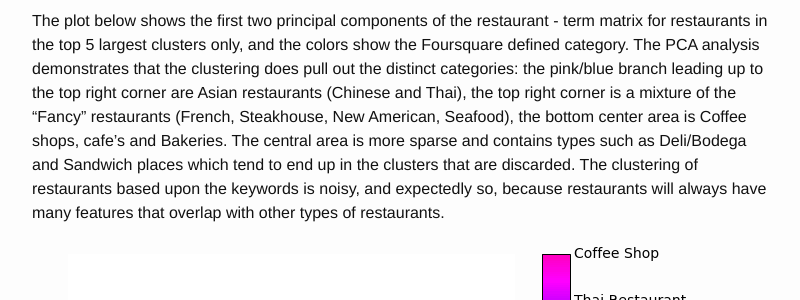
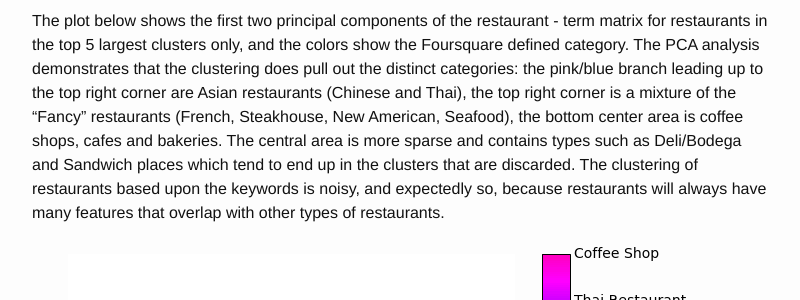
Before and after one commit to alexabate/alexabate.github.io, a Jekyll site: the page built from _posts/2016-10-03-market-insight.md, in a window 1280 px wide and 900 px high, scrolled down 2510 px. Shown: the part 248-548 px from the top of the window, without its empty margins (238-1038 px from the left). Built offline with Jekyll 4.4.1, drawn with Linux system fonts in a browser that asks for light colours; some web fonts are replaced; some of the changed text lies outside the part shown.

Commit message:
Update 2016-10-03-market-insight.md

```diff
--- a/_posts/2016-10-03-market-insight.md
+++ b/_posts/2016-10-03-market-insight.md
@@ -63,7 +63,7 @@ After studying the distribution of the most frequent Foursquare restaurant categ
 * The "Fancy" label was chosen because the most frequent restaurant types were fairly evenly spread over French, New American, Steakhouse and Seafood (restaurant types that tend to be at a higher price point), and the top keywords were more expensive items also
 * The two clusters that were labelled "other" were discarded from further analysis because these refer to just generic snack food places, take-out and markets.
 
-The plot below shows the first two principal components of the restaurant - term matrix for restaurants in the top 5 largest clusters only, and the colors show the Foursquare defined category. The PCA analysis demonstrates that the clustering does pull out the distinct categories: the pink/blue branch leading up to the top right corner are Asian restaurants (Chinese and Thai), the top right corner is a mixture of the "Fancy" restaurants (French, Steakhouse, New American, Seafood), the bottom center area is Coffee shops, cafe's and Bakeries. The central area is more sparse and contains types such as Deli/Bodega and Sandwich places which tend to end up in the clusters that are discarded. The clustering of restaurants based upon the keywords is noisy, and expectedly so, because restaurants will always have many features that overlap with other types of restaurants.
+The plot below shows the first two principal components of the restaurant - term matrix for restaurants in the top 5 largest clusters only, and the colors show the Foursquare defined category. The PCA analysis demonstrates that the clustering does pull out the distinct categories: the pink/blue branch leading up to the top right corner are Asian restaurants (Chinese and Thai), the top right corner is a mixture of the "Fancy" restaurants (French, Steakhouse, New American, Seafood), the bottom center area is coffee shops, cafes and bakeries. The central area is more sparse and contains types such as Deli/Bodega and Sandwich places which tend to end up in the clusters that are discarded. The clustering of restaurants based upon the keywords is noisy, and expectedly so, because restaurants will always have many features that overlap with other types of restaurants.
 
 ![pca]({{ BASE_PATH }}/images/pca.png)
 
@@ -76,7 +76,7 @@ Here's a taste of the census data. A neighborhood with a larger amount of millen
 
 I also downloaded the GeoJSON file containing the details of the New York State census tracts. I created a new file by pulling out only the New York Country tracts and additionally removing unuseful tracts (those containing zero or anomolously low populations, e.g. tracts over public parks etc) to reduce the file to only the areas I wanted to focus on.
 
-Finally, to relate the data of the restaurants (term-frequency and metadata) to the census tracts I used the Shapely package. Given a coordinate point and a geometry defined by a polygon in the GeoJSON file, the Shapely.geometry package can return whether or not the coordinate point lies within the polygon. There were some failures when using this to assign a census tract to a restaurant location but mostly they were due to the restaurant location lying exactly on a border between two census tracts. To resolve this failure I simply assigned the restaurant to the tract with the physically closest central coordinate.
+Finally, to relate the data of the restaurants (keyword-frequency and metadata) to the census tracts I used the Shapely package. Given a coordinate point and a geometry defined by a polygon in the GeoJSON file, the Shapely.geometry package can return whether or not the coordinate point lies within the polygon. There were some failures when I used this to assign a census tract to a restaurant location, but mostly they were due to the restaurant location lying exactly on a border between two census tracts. To resolve this failure I simply assigned the restaurant to the tract with the physically closest central coordinate.
 
 # Example Analysis
 
```
